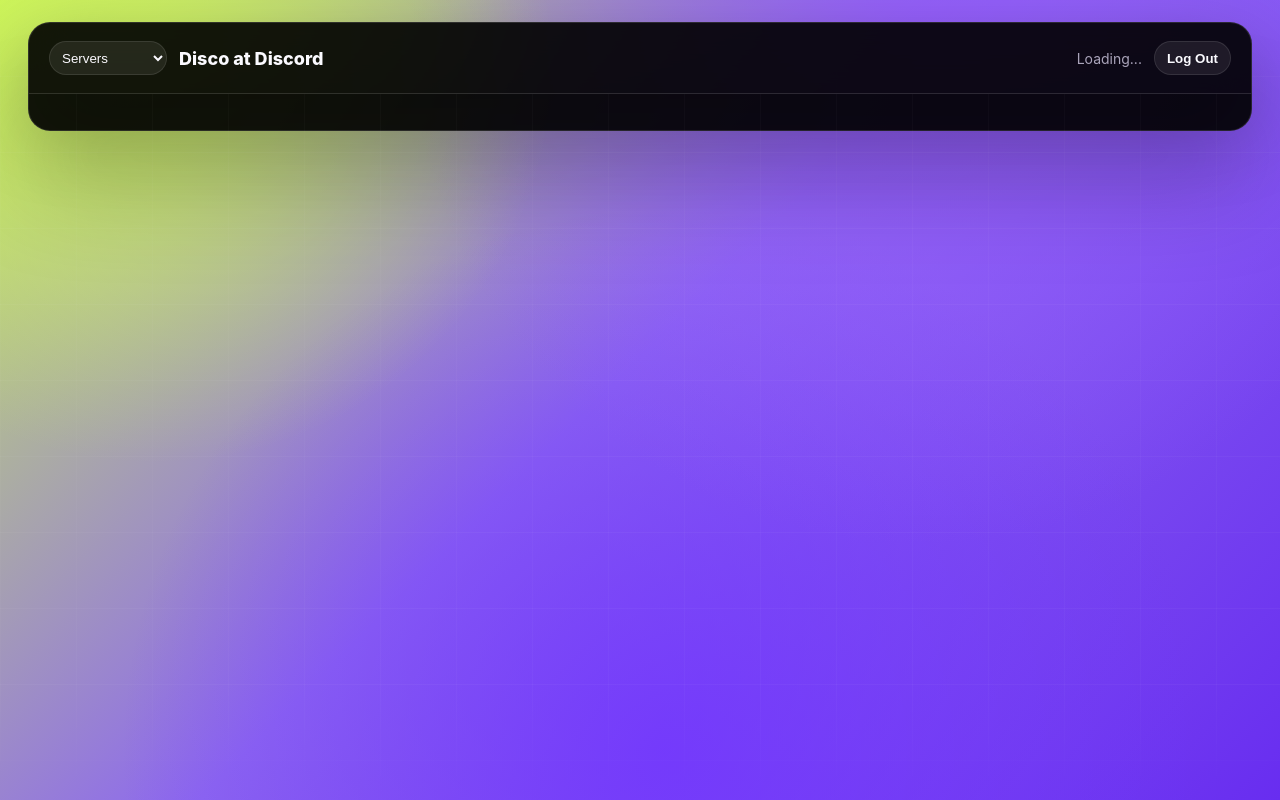
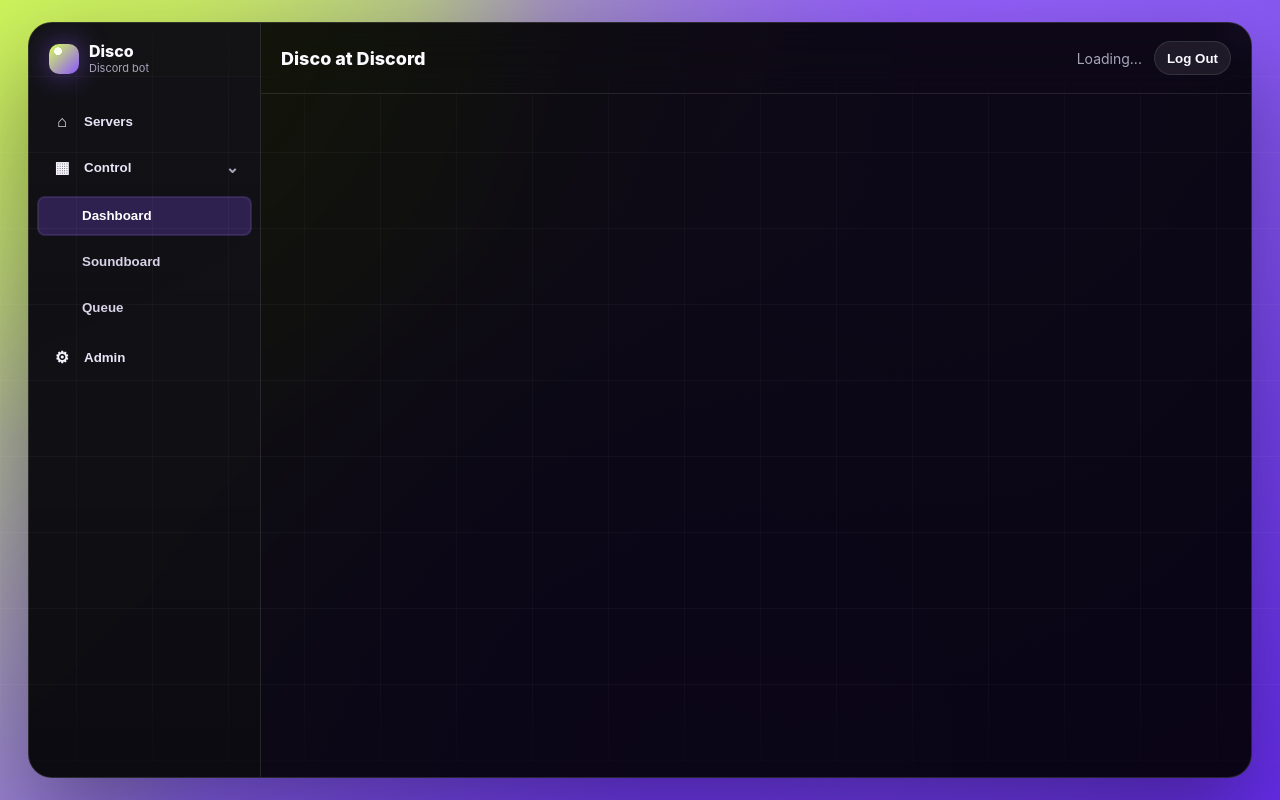
Before and after one commit to EchsDee/Disco_at_discord_bot, a Python web app: template templates/dashboard.html in a window 1280 px wide. Run offline with Jinja, Linux system fonts and the light colour scheme; the template is opened without the code that fills it, so the values that code supplies are empty.

Commit message:
Improve dashboard login and sidebar navigation

```diff
--- a/static/dashboard.css
+++ b/static/dashboard.css
@@ -434,3 +434,183 @@ button:focus-visible {
   header,
   main { width: 100%; }
 }
+
+/* Sidebar dashboard shell */
+.app-shell {
+  width: min(1380px, calc(100% - 12px));
+  min-height: calc(100vh - 44px);
+  margin: 0 auto;
+  display: grid;
+  grid-template-columns: 232px minmax(0, 1fr);
+  overflow: hidden;
+  border: 1px solid rgba(255, 255, 255, 0.13);
+  border-radius: 24px;
+  background: rgba(0, 0, 0, 0.91);
+  box-shadow: 0 42px 100px rgba(0, 0, 0, 0.38);
+}
+
+.sidebar {
+  display: flex;
+  flex-direction: column;
+  gap: 24px;
+  padding: 18px 8px;
+  border-right: 1px solid rgba(255, 255, 255, 0.1);
+  background:
+    linear-gradient(180deg, rgba(255, 255, 255, 0.045), rgba(255, 255, 255, 0.015)),
+    rgba(8, 8, 13, 0.96);
+}
+
+.sidebar-brand {
+  display: flex;
+  align-items: center;
+  gap: 10px;
+  padding: 2px 12px;
+  min-width: 0;
+}
+
+.brand-orb {
+  width: 30px;
+  height: 30px;
+  flex: 0 0 auto;
+  border-radius: 10px;
+  background:
+    radial-gradient(circle at 30% 24%, #fbfff0 0 12%, transparent 13%),
+    linear-gradient(135deg, var(--accent-2), var(--accent));
+  box-shadow: 0 0 28px rgba(139, 85, 255, 0.55);
+}
+
+.brand-name {
+  font-weight: 800;
+  line-height: 1.1;
+}
+
+.brand-sub {
+  color: var(--muted);
+  font-size: 11px;
+  line-height: 1.4;
+}
+
+.sidebar-nav,
+.nav-group,
+.nav-children {
+  display: grid;
+  gap: 6px;
+}
+
+.nav-item,
+.nav-child {
+  width: 100%;
+  min-height: 40px;
+  justify-content: flex-start;
+  border-radius: 8px;
+  border-color: transparent;
+  color: #e9e4f6;
+  background: transparent;
+  text-align: left;
+}
+
+.nav-item {
+  display: grid;
+  grid-template-columns: 26px minmax(0, 1fr) auto;
+  align-items: center;
+  gap: 8px;
+  padding: 0 12px;
+}
+
+.nav-child {
+  padding: 0 12px 0 44px;
+  color: #d8d2e6;
+}
+
+.nav-icon {
+  display: inline-grid;
+  place-items: center;
+  width: 24px;
+  height: 24px;
+  color: #f7f3ff;
+  font-size: 16px;
+}
+
+.chevron {
+  color: var(--muted);
+  font-size: 16px;
+}
+
+.nav-item:hover,
+.nav-child:hover {
+  transform: none;
+  border-color: rgba(255, 255, 255, 0.08);
+  background: rgba(255, 255, 255, 0.075);
+}
+
+.nav-item.active,
+.nav-child.active {
+  color: #fff;
+  background: rgba(139, 85, 255, 0.25);
+  box-shadow: inset 0 0 0 1px rgba(255, 255, 255, 0.08);
+}
+
+.nav-children {
+  display: none;
+  padding: 2px 0 4px;
+}
+
+.nav-children.open {
+  display: grid;
+}
+
+.content-shell {
+  min-width: 0;
+  display: grid;
+  grid-template-rows: auto 1fr;
+}
+
+.app-shell header,
+.app-shell main {
+  width: 100%;
+  margin: 0;
+  border: 0;
+  border-radius: 0;
+  background: transparent;
+  box-shadow: none;
+}
+
+.app-shell header {
+  border-bottom: 1px solid rgba(255, 255, 255, 0.1);
+}
+
+.app-shell main {
+  padding: 18px;
+}
+
+@media (max-width: 860px) {
+  .app-shell {
+    width: 100%;
+    min-height: calc(100vh - 20px);
+    grid-template-columns: 1fr;
+  }
+
+  .sidebar {
+    border-right: 0;
+    border-bottom: 1px solid rgba(255, 255, 255, 0.1);
+  }
+
+  .sidebar-nav {
+    grid-template-columns: repeat(2, minmax(0, 1fr));
+    align-items: start;
+  }
+
+  .nav-group {
+    min-width: 0;
+  }
+
+  .nav-child {
+    padding-left: 42px;
+  }
+}
+
+@media (max-width: 560px) {
+  .sidebar-nav {
+    grid-template-columns: 1fr;
+  }
+}
--- a/static/dashboard.js
+++ b/static/dashboard.js
@@ -1,8 +1,9 @@
     const servers = document.getElementById("servers");
     const serversPage = document.getElementById("serversPage");
     const adminPage = document.getElementById("adminPage");
-    const viewSelect = document.getElementById("viewSelect");
-    const adminOption = document.getElementById("adminOption");
+    const navServers = document.getElementById("navServers");
+    const navDashboard = document.getElementById("navDashboard");
+    const navAdmin = document.getElementById("navAdmin");
     const botStatus = document.getElementById("botStatus");
     const adminToast = document.getElementById("adminToast");
     const logBox = document.getElementById("logBox");
@@ -14,6 +15,7 @@
     const drafts = {};
     const selectedVoiceChannels = {};
     let currentDashboardUser = null;
+    let activeView = "servers";
 
     function esc(value) {
       return String(value ?? "").replace(/[&<>"']/g, char => ({
@@ -26,17 +28,32 @@
     }
 
     function currentView() {
-      return viewSelect.value || "servers";
+      return activeView;
     }
 
     function setView(view) {
-      const target = view === "admin" && !adminOption.hidden ? "admin" : "servers";
-      viewSelect.value = target;
+      const target = view === "admin" && !navAdmin.hidden ? "admin" : "servers";
+      activeView = target;
       serversPage.style.display = target === "servers" ? "grid" : "none";
       adminPage.style.display = target === "admin" ? "grid" : "none";
+      navServers.classList.remove("active");
+      navDashboard.classList.toggle("active", target === "servers");
+      navAdmin.classList.toggle("active", target === "admin");
       if (target === "admin") {
         refreshLogs();
         refreshLoginUsers();
+      }
+    }
+
+    function toggleNavGroup(groupId) {
+      const group = document.getElementById(groupId);
+      const chevron = document.getElementById(`${groupId}Chevron`);
+      if (!group) {
+        return;
+      }
+      const isOpen = group.classList.toggle("open");
+      if (chevron) {
+        chevron.textContent = isOpen ? "⌄" : "›";
       }
     }
 
@@ -163,7 +180,7 @@
         dashboardAvatar.style.display = "none";
       }
       const isSuperuser = Boolean(data.user && data.user.superuser);
-      adminOption.hidden = !isSuperuser;
+      navAdmin.hidden = !isSuperuser;
       superuserControls.style.display = isSuperuser ? "flex" : "none";
       if (!isSuperuser && currentView() === "admin") {
         setView("servers");
--- a/templates/dashboard.html
+++ b/templates/dashboard.html
@@ -7,12 +7,45 @@
   <link rel="stylesheet" href="/static/dashboard.css">
 </head>
 <body>
+  <div class="app-shell">
+    <aside class="sidebar" aria-label="Dashboard navigation">
+      <div class="sidebar-brand">
+        <div class="brand-orb"></div>
+        <div>
+          <div class="brand-name">Disco</div>
+          <div class="brand-sub">Discord bot</div>
+        </div>
+      </div>
+
+      <nav class="sidebar-nav">
+        <button class="nav-item" id="navServers" onclick="setView('servers')" type="button">
+          <span class="nav-icon">⌂</span>
+          <span>Servers</span>
+        </button>
+
+        <div class="nav-group">
+          <button class="nav-item nav-parent" onclick="toggleNavGroup('controlGroup')" type="button">
+            <span class="nav-icon">▦</span>
+            <span>Control</span>
+            <span class="chevron" id="controlGroupChevron">⌄</span>
+          </button>
+          <div class="nav-children open" id="controlGroup">
+            <button class="nav-child active" id="navDashboard" onclick="setView('servers')" type="button">Dashboard</button>
+            <button class="nav-child" onclick="setView('servers')" type="button">Soundboard</button>
+            <button class="nav-child" onclick="setView('servers')" type="button">Queue</button>
+          </div>
+        </div>
+
+        <button class="nav-item" id="navAdmin" onclick="setView('admin')" type="button" hidden>
+          <span class="nav-icon">⚙</span>
+          <span>Admin</span>
+        </button>
+      </nav>
+    </aside>
+
+    <div class="content-shell">
       <header>
         <div class="nav-left">
-      <select class="view-select" id="viewSelect" onchange="setView(this.value)" aria-label="Dashboard page">
-        <option value="servers">Servers</option>
-        <option value="admin" id="adminOption" hidden>Admin</option>
-      </select>
           <h1>Disco at Discord</h1>
         </div>
         <div class="header-right">
@@ -50,6 +83,8 @@
           <div class="log-box" id="logBox">Logs are only visible to superusers.</div>
         </section>
       </main>
+    </div>
+  </div>
   <script src="/static/dashboard.js"></script>
 </body>
 </html>
```
Also changed, not shown: bot.py (+17 -2 lines), static/dashboard_login.js (+12 -1 lines). Lines whose indentation alone changed are shown as unchanged.
